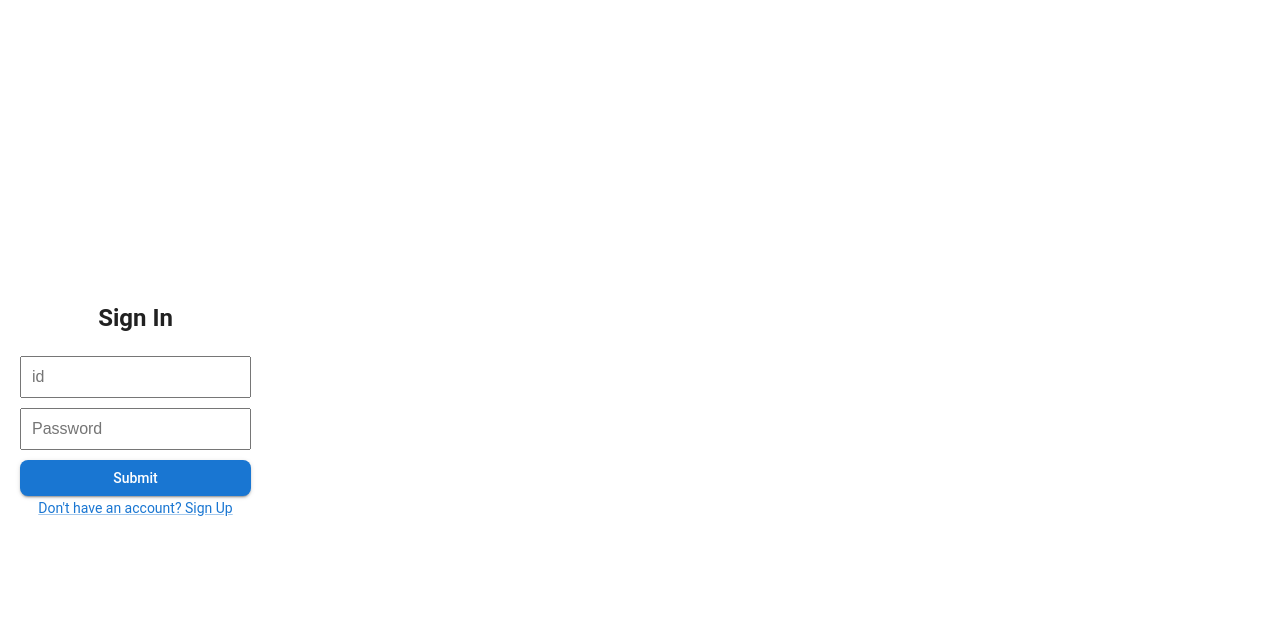
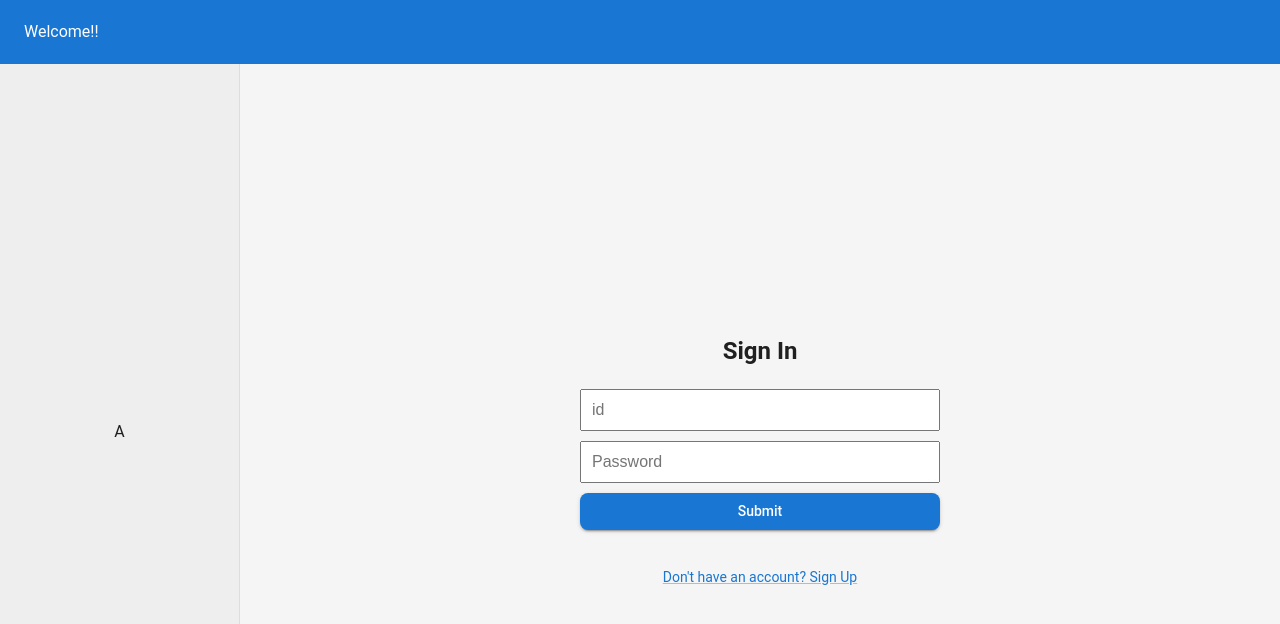
Before and after one commit to RephaelBlank/learn-words-front, a React (Vite) app: page / in a window 1280 px wide. Shown: the top 624 px of the page. Built offline with nearby package versions, Linux system fonts and the light colour scheme.

Commit message:
add layout to all project - main content with 2 side bar. add new compnent to mangement sign in and sign up to teachers

```diff
--- a/src/App.jsx
+++ b/src/App.jsx
@@ -8,16 +8,21 @@ import SignUp from './components/signUp'
 import StudentsList from './components/students/studentsList'
 import TaskExecution from './components/students/taskExecutionUI'
 import StudentManager from './components/students/studentManager'
+import Layout from './layout'
+import AuthTabs from './components/AuthTabs'
 
 function App() {
   const [isLoggedIn, setLoggedIn ] = useState(false);
   const [loading, setLoading] = useState(true);
+  const [role, setRole] = useState (null);
 
   useEffect(() => {
     const token = sessionStorage.getItem('token');
     if (token){
       console.log(token);
       setLoggedIn(true)
+      const storedRole = sessionStorage.getItem('role');
+      setRole (storedRole);
     }
     setLoading(false);
   });
@@ -25,26 +30,75 @@ function App() {
     return <div>Loading...</div>;
   }
 
+  if (!isLoggedIn) {
+    return (
+      <BrowserRouter>
+       <Routes>
+        <Route path="/"
+          element=  {<Layout
+            topContent={<div>Welcome!!</div>}
+            leftContent={null}
+            mainContent={<AuthTabs setIsLoggedIn={setLoggedIn} isLoggedIn={isLoggedIn} />}
+          />}
+        />
+        <Route path ="/enter-students"
+          element=  {<Layout
+            topContent={<div>Welcome!!</div>}
+            leftContent={null}
+            mainContent={<StudentsList setIsLoggedIn={setLoggedIn} isLoggedIn={isLoggedIn} />}
+        />}
+      />
+       </Routes>
+      </BrowserRouter>
+
+    );
+  }
+
+  let mainContent;
+  let leftContent;
+
+  if (role === 'teacher') {
+    mainContent = <ClassesManager setLoggedIn={setLoggedIn} />;
+    leftContent = (
+      <div style={{ padding: '16px' }}>
+
+        <div>תפריט צד מורה:</div>
+        <ul>
+          <li>ניהול כיתות</li>
+          <li>ניהול מטלות</li>
+          <li>פרופיל אישי</li>
+        </ul>
+      </div>
+    );
+  } else if (role === 'student') {
+    mainContent = <StudentManager setLoggedIn={setLoggedIn} />;
+    leftContent = (
+      <div style={{ padding: '16px' }}>
+        <div>תפריט צד תלמיד:</div>
+        <ul>
+          <li>פרופיל אישי</li>
+          <li>רשימת מטלות</li>
+        </ul>
+      </div>
+    );
+  } else {
+    // אם התפקיד לא מוגדר – נציג ממשק ברירת מחדל
+    mainContent = <Home setLoggedIn={setLoggedIn} />;
+    leftContent = <div>תפריט צד כללי</div>;
+  }
 
   return (
-    <>
-    <BrowserRouter>{
-      isLoggedIn?
-    <Routes>
-    <Route path="/" element={<Home  setLoggedIn={setLoggedIn} />} />
-    <Route path="/class" element={<ClassesManager  setLoggedIn={setLoggedIn} />} />
-    <Route path ="/enter-students" element = {<StudentManager setLoggedIn = {setLoggedIn}/>}/>
-    </Routes>
-    :
-    <Routes>
-        <Route path="/" element={<SignIn setIsLoggedIn={setLoggedIn} isLoggedIn={isLoggedIn} />} />
-        <Route path="/sign-up" element={<SignUp setIsLoggedIn={setLoggedIn}  />} />
-        <Route path="/enter-students" element={<StudentsList setIsLoggedIn={setLoggedIn}  />} />
-    </Routes>
-}
-    </BrowserRouter>
-    </>
-  )
+
+      <Layout
+        topContent={<div style={{ padding: '16px' }}>Header – אפליקציה לדף אחד</div>}
+        leftContent={leftContent}
+        mainContent={mainContent}
+      />
+
+  );
 }
 
+
+
+
 export default App
--- /dev/null
+++ b/src/components/AuthTabs.jsx
@@ -0,0 +1,51 @@
+import React, { useState } from 'react';
+import { Tabs, Tab, Box, Typography, Button, Link } from '@mui/material';
+import SignIn from './SignIn';
+import SignUp from './signUp';
+
+const AuthTabs = ({setIsLoggedIn}) => {
+  const [view, setView] = useState("signIn");
+
+  const handleChange = (event, newValue) => {
+    setTab(newValue);
+  };
+
+  return (
+    <Box sx={{ width: '100%', padding: 2 }}>
+      {view === 'signIn' ? (
+        <Box sx={{ mt: 2 , textAlign: 'center'}}>
+          <SignIn setIsLoggedIn={setIsLoggedIn}/>
+          <Box sx={{ mt: 2 }}>
+            <Typography variant="body2">
+              <Link
+                component="button"
+                variant="body2"
+                onClick={() => setView('signUp')}
+              >
+                Don't have an account? Sign Up
+              </Link>
+            </Typography>
+          </Box>
+        </Box>
+      ):(
+
+        <Box sx={{ mt: 2, textAlign: 'center' }}>
+          <SignUp setIsLoggedIn={setIsLoggedIn}/>
+          <Box sx={{ mt: 2 }}>
+            <Typography variant="body2">
+              <Link
+                component="button"
+                variant="body2"
+                onClick={() => setView('signIn')}
+              >
+                Already have an account? Sign in
+              </Link>
+            </Typography>
+          </Box>
+        </Box>
+      )}
+    </Box>
+  );
+};
+
+export default AuthTabs;
--- a/src/components/SignIn.jsx
+++ b/src/components/SignIn.jsx
@@ -1,13 +1,13 @@
 import { useState } from 'react'
 import axios from 'axios'
-import { useNavigate } from "react-router-dom"
+
 import { Button, Grid2, Link } from '@mui/material'
 
 
 
 function SignIn({setIsLoggedIn}) {
     const [errorMessage, setErrorMessage] = useState('')
-    let navigate = useNavigate();
+
 
     const API_URL = import.meta.env.VITE_API_URL;
 
@@ -25,8 +25,9 @@ function SignIn({setIsLoggedIn}) {
         console.log (data);
         sessionStorage.setItem('token', data.access_token);
         sessionStorage.setItem('id', formData.get('id'));
+        sessionStorage.setItem('role', "teacher");
 
-        navigate('../class')
+
       } catch (error){
         if (error.response && error.response.status === 401) {
           console.log(error.response.data.message);
@@ -62,11 +63,6 @@ function SignIn({setIsLoggedIn}) {
           </Button>
         </form>
         {errorMessage && <p style={{ color: 'red' }}>{errorMessage}</p>}
-        <Grid2>
-                <Link href="sign-up" variant="body2">
-                  {"Don't have an account? Sign Up"}
-                </Link>
-              </Grid2>
       </div>
     );
   }
--- a/src/components/classes/classesManager.jsx
+++ b/src/components/classes/classesManager.jsx
@@ -1,6 +1,6 @@
 import { useEffect, useState } from 'react'
 import axios from 'axios'
-import { useNavigate } from 'react-router-dom';
+
 import ClassesList from './classesList';
 import ClassDetails from './classDetails';
 import TaskManager from '../tasks/taskManager';
@@ -10,7 +10,6 @@ import CreateClassManager from './createClassManager';
 function ClassesManager({setLoggedIn}) {
     const [classes, setClasses] = useState([]);
     const [selectedClass, setSelectedClass] = useState(null);
-    let navigate = useNavigate();
 
     const API_URL = import.meta.env.VITE_API_URL;
 
@@ -25,7 +24,6 @@ function ClassesManager({setLoggedIn}) {
             if (error.response && error.response.status === 401){
                 sessionStorage.removeItem('token');
                 setLoggedIn(false);
-                navigate('../')
             }
             console.log(error)
         }
@@ -33,7 +31,7 @@ function ClassesManager({setLoggedIn}) {
 
     useEffect( () => {
         fetchData();
-    }, [setLoggedIn, navigate]);
+    }, [setLoggedIn]);
 
     return (
       <div>
--- a/src/components/signUp.jsx
+++ b/src/components/signUp.jsx
@@ -1,13 +1,13 @@
 import { useState } from 'react'
 import axios from 'axios'
-import { useNavigate } from "react-router-dom"
+
 import { Button, Grid2, Link } from '@mui/material'
 
 
 
 function SignUp({setIsLoggedIn}) {
     const [errorMessage, setErrorMessage] = useState('')
-    let navigate = useNavigate();
+
 
     const API_URL = import.meta.env.VITE_API_URL;
 
@@ -25,8 +25,9 @@ function SignUp({setIsLoggedIn}) {
         console.log (data);
         sessionStorage.setItem('token', data.access_token);
         sessionStorage.setItem('id', data.teacherID);
+        sessionStorage.setItem('role', "teacher");
 
-        navigate('../class')
+
       } catch (error){
         if (error.response && error.response.status === 401) {
           console.log(error.response.data.message);
@@ -62,11 +63,6 @@ function SignUp({setIsLoggedIn}) {
           </Button>
         </form>
         {errorMessage && <p style={{ color: 'red' }}>{errorMessage}</p>}
-        <Grid2>
-                <Link href="/" variant="body2">
-                  Already have an account? Sign in
-                </Link>
-              </Grid2>
       </div>
     );
   }
--- a/src/components/students/studentLogin.jsx
+++ b/src/components/students/studentLogin.jsx
@@ -20,6 +20,7 @@ function StudentLogin({student, taskID ,setIsLoggedIn}) {
         const { data } = await axios.post(`${API_URL}/auth/students-login`, form);
         sessionStorage.setItem('token', data.access_token);
         sessionStorage.setItem('id', student);
+        sessionStorage.setItem('role', "student");
         setIsLoggedIn();
         //navigate('../student');
       } catch (error){
--- a/src/components/students/studentManager.jsx
+++ b/src/components/students/studentManager.jsx
@@ -2,8 +2,6 @@ import { useEffect, useState } from 'react'
 import TaskExecution from './taskExecutionUI';
 import axiosInstance from '../../axiosInstance';
 import ExecutionTasksList from './executionTasksList';
-import Layout from '../../layout';
-import { Button } from '@mui/material';
 
 function StudentManager({setLoggedIn}) {
     const [taskExecution, setTaskExecution] = useState(null);
@@ -38,33 +36,21 @@ function StudentManager({setLoggedIn}) {
         fetchTask (assignedTask);
     } }, []);
 
-    const leftContent = (
-      <>
-        <h2>מטלות נוספות</h2>
-        <ExecutionTasksList tasks={completedTasks} />
-      </>
-    );
-
-    const mainContent = (
-      <>
+    return (
+      <div>
         <h1>Welcome!</h1>
         {taskExecution ? (
+          <>
           <TaskExecution executionID={taskExecution} />
-        ) : (
-          <>
-            <p>TasksExecutionList</p>
-            <ExecutionTasksList tasks={completedTasks} />
           </>
-        )}
-      </>
-    );
+        ): (<>
+                  TasksExecutionList
+                  <ExecutionTasksList tasks={completedTasks}/>
+        </>
+      )}
+        </div>
+  );
 
-    const topContent = (<> This is Top
-    </>)
-
-    return (
-      <Layout topContent={topContent} leftContent={leftContent} mainContent={mainContent}  />
-    );
   }
 
   export default StudentManager
```
Lines whose indentation alone changed are shown as unchanged.
